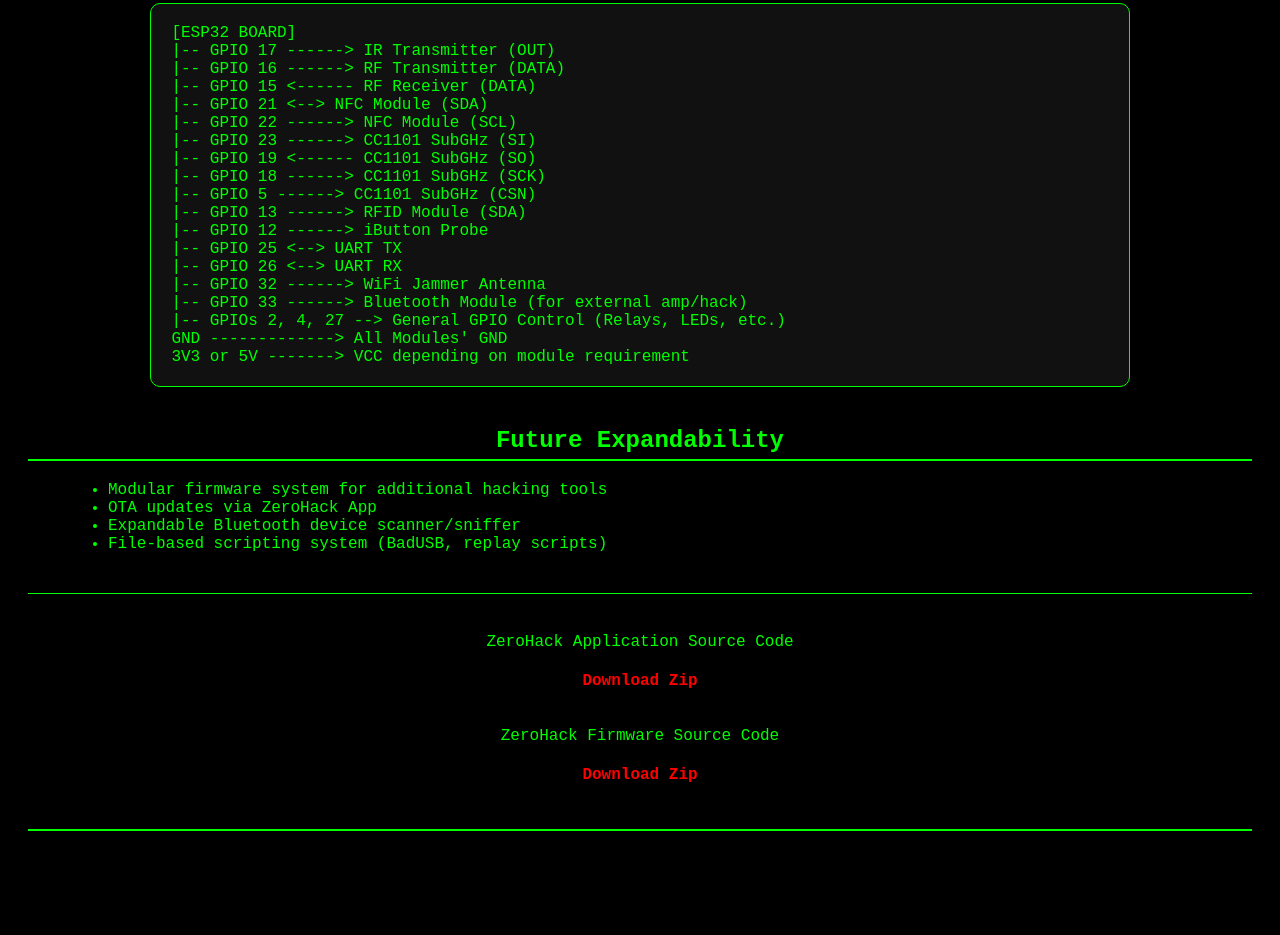
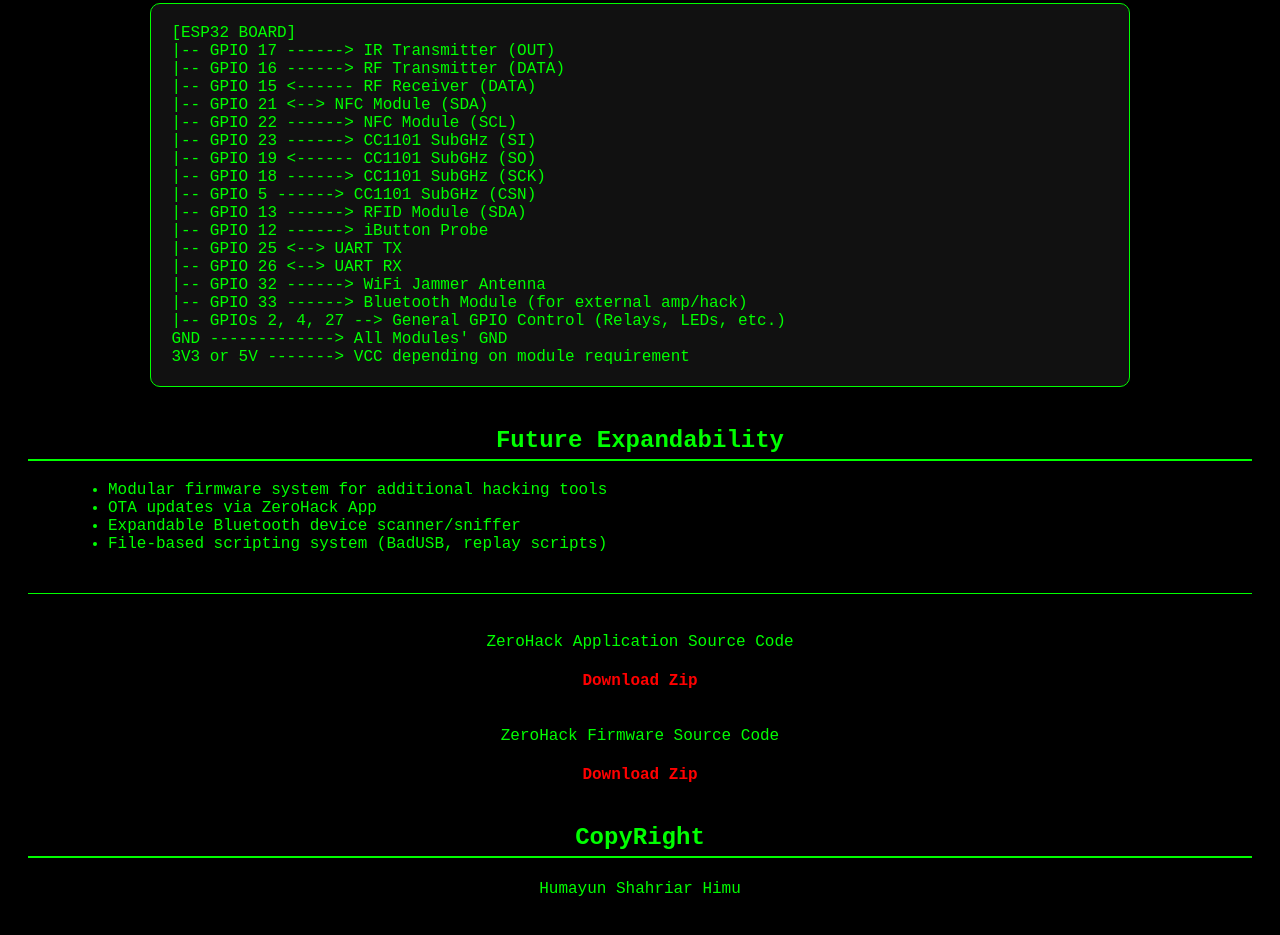
Before and after one commit to kamranahammedaman/ZeroHack, a plain HTML site: page index.html in a window 1280 px wide. Shown: the part 1403-2338 px from the top of the page. Before the commit the page ends 2281 px from the top, so only its background shows below. Drawn offline with Linux system fonts and the light colour scheme.

Commit message:
Add files via upload

```diff
--- a/index.html
+++ b/index.html
@@ -147,7 +147,8 @@
     <p>ZeroHack Firmware Source Code</p>
     <a href="ZeroHackFirmware.zip">Download Zip</a>
 
-    <h2 kamran ahammed aman </p>
+    <h2>CopyRight</h2>
+    <p>Humayun Shahriar Himu</p>
   </center>
 </body>
 </html>
```
